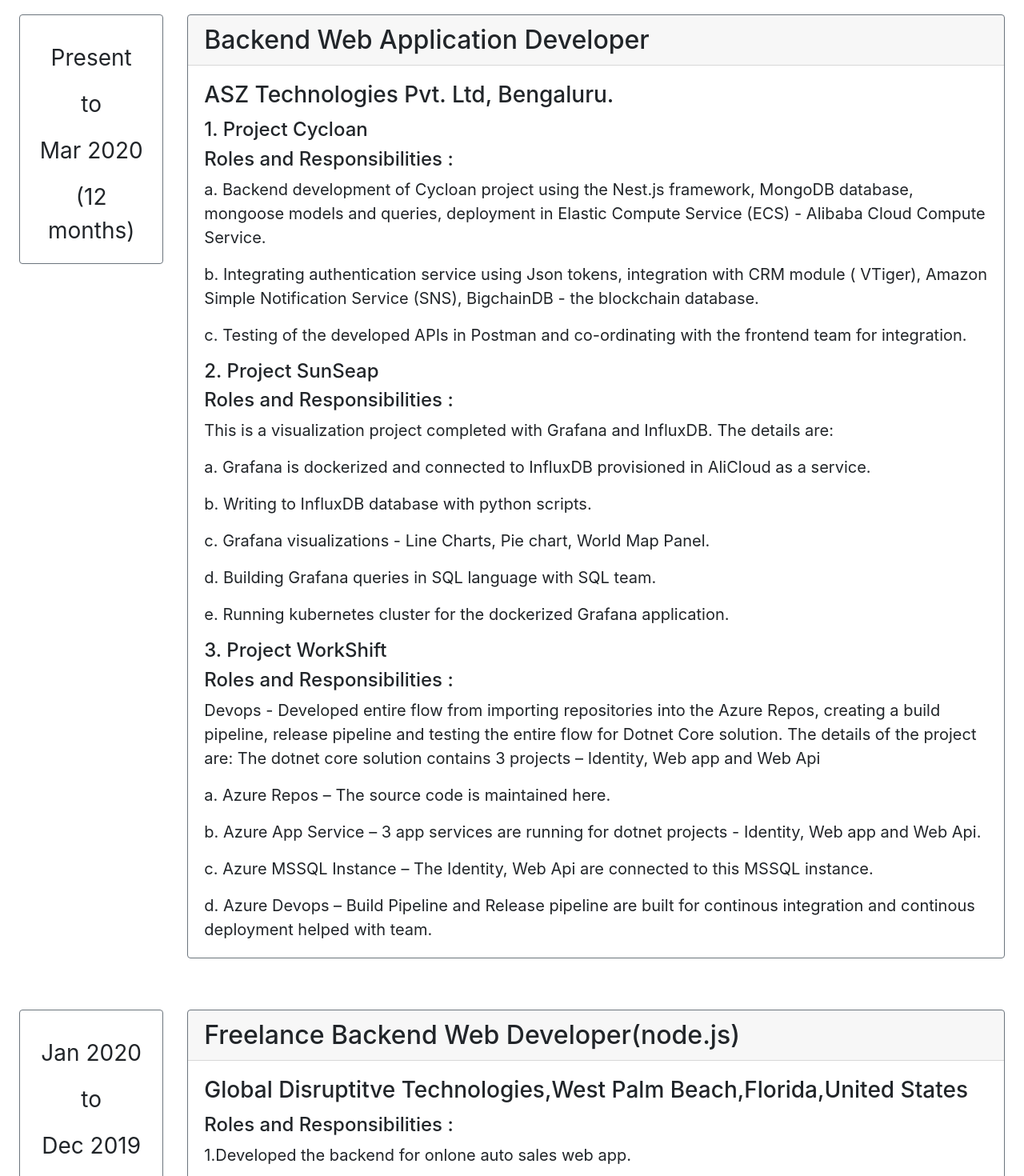
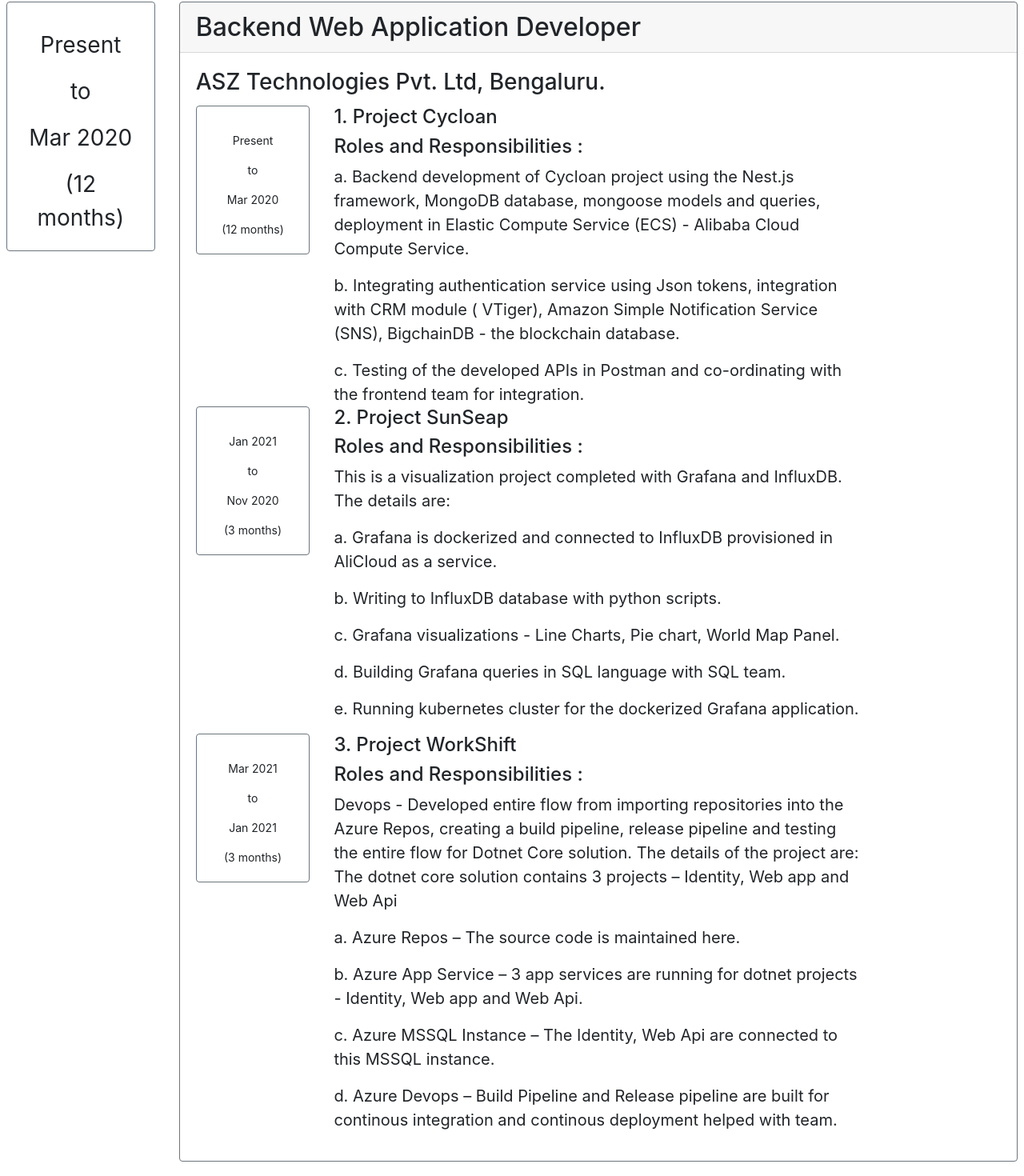
Before and after one commit to krishnakurtakoti/myProfileAngularOne, an Angular app: page / in a window 1280 px wide. Shown: the part 388-1858 px from the top of the page at 80% size. Built offline with nearby package versions, Linux system fonts and the light colour scheme.

Commit message:
Added resume updates till March 2021

```diff
--- a/src/app/card-two/card-two.component.html
+++ b/src/app/card-two/card-two.component.html
@@ -34,7 +34,7 @@
 </div>
 <h2 class="p-4">WORK EXPERIENCE</h2>
 
-<div class="row p-4">
+<div class="row p-2">
         <div class="col-sm-2">
           <div class="card border-secondary mb-3 text-center">
             <div class="card-body">
@@ -55,12 +55,48 @@
             </h5>
         <div class="card-body">
            <h5 class="card-title" style="font-size:28px"> ASZ Technologies Pvt. Ltd, Bengaluru.</h5>
+
+            <div class="row">
+              <div class="col-sm-2">
+                <div class="card border-secondary mb-3 text-center">
+                  <div class="card-body">
+                    <h5 class="card-title"></h5>
+                    <p class="card-text" style="font-size:14px"> Present </p>
+
+                    <p class="card-text" style="font-size:14px"> to </p>
+                    <p class="card-text" style="font-size:14px">Mar 2020</p>
+                    <p class="card-text" style="font-size:14px"> (12 months)</p>
+
+                  </div>
+                </div>
+              </div>
+              <div class="col-sm-8">
+
+
                <h6 style="font-size:24px">1. Project Cycloan</h6>
 
               <h6 style="font-size:24px">Roles and Responsibilities :</h6>
               <p class="card-text" style="font-size:20px"> a. Backend development of Cycloan project using the Nest.js framework, MongoDB database, mongoose models and queries, deployment in Elastic Compute Service (ECS) - Alibaba Cloud Compute Service. </p>
               <p class="card-text" style="font-size:20px"> b. Integrating authentication service using Json tokens, integration with CRM module ( VTiger), Amazon Simple Notification Service (SNS),  BigchainDB - the blockchain database.</p>
                 <p class="card-text" style="font-size:20px"> c. Testing of the developed APIs in Postman and co-ordinating with the frontend team for integration.</p>
+            </div>
+            </div>
+            <div class="row mb-3">
+                <div class="col-sm-2">
+              <div class="card border-secondary mb-3 text-center">
+                <div class="card-body">
+                  <h5 class="card-title"></h5>
+                  <p class="card-text" style="font-size:14px"> Jan 2021 </p>
+
+                  <p class="card-text" style="font-size:14px"> to </p>
+                  <p class="card-text" style="font-size:14px">Nov 2020</p>
+                  <p class="card-text" style="font-size:14px"> (3 months)</p>
+
+                </div>
+              </div>
+            </div>
+            <div class="col-sm-8">
+
                <h6 style="font-size:24px">2. Project SunSeap</h6>
 
               <h6 style="font-size:24px">Roles and Responsibilities :</h6>
@@ -73,6 +109,25 @@
                     <p class="card-text" style="font-size:20px"> c. Grafana visualizations - Line Charts, Pie chart, World Map Panel.</p>
                     <p class="card-text" style="font-size:20px"> d. Building Grafana queries in SQL language with SQL team.</p>
                     <p class="card-text" style="font-size:20px"> e. Running kubernetes cluster for the dockerized Grafana application.</p>
+                  </div>
+                </div>
+
+                <div class="row mb-3">
+                  <div class="col-sm-2">
+                <div class="card border-secondary mb-3 text-center">
+                  <div class="card-body">
+                    <h5 class="card-title"></h5>
+                    <p class="card-text" style="font-size:14px"> Mar 2021 </p>
+
+                    <p class="card-text" style="font-size:14px"> to </p>
+                    <p class="card-text" style="font-size:14px">Jan 2021</p>
+                    <p class="card-text" style="font-size:14px"> (3 months)</p>
+
+                  </div>
+                </div>
+              </div>
+              <div class="col-sm-8">
+
 
               <h6 style="font-size:24px">3. Project WorkShift</h6>
 
@@ -88,7 +143,8 @@
       <p class="card-text" style="font-size:20px"> c. Azure MSSQL Instance – The Identity, Web Api are connected to this MSSQL instance. </p>
     <p class="card-text" style="font-size:20px"> d. Azure Devops – Build Pipeline and Release pipeline are built for continous integration and continous deployment helped with team. </p>
 
-
+                    </div>
+                  </div>
             </div>
           </div>
         </div>
```
Also changed, not shown: 1 other file (tests, documents, lock files or other folders). Lines whose indentation alone changed are shown as unchanged.
